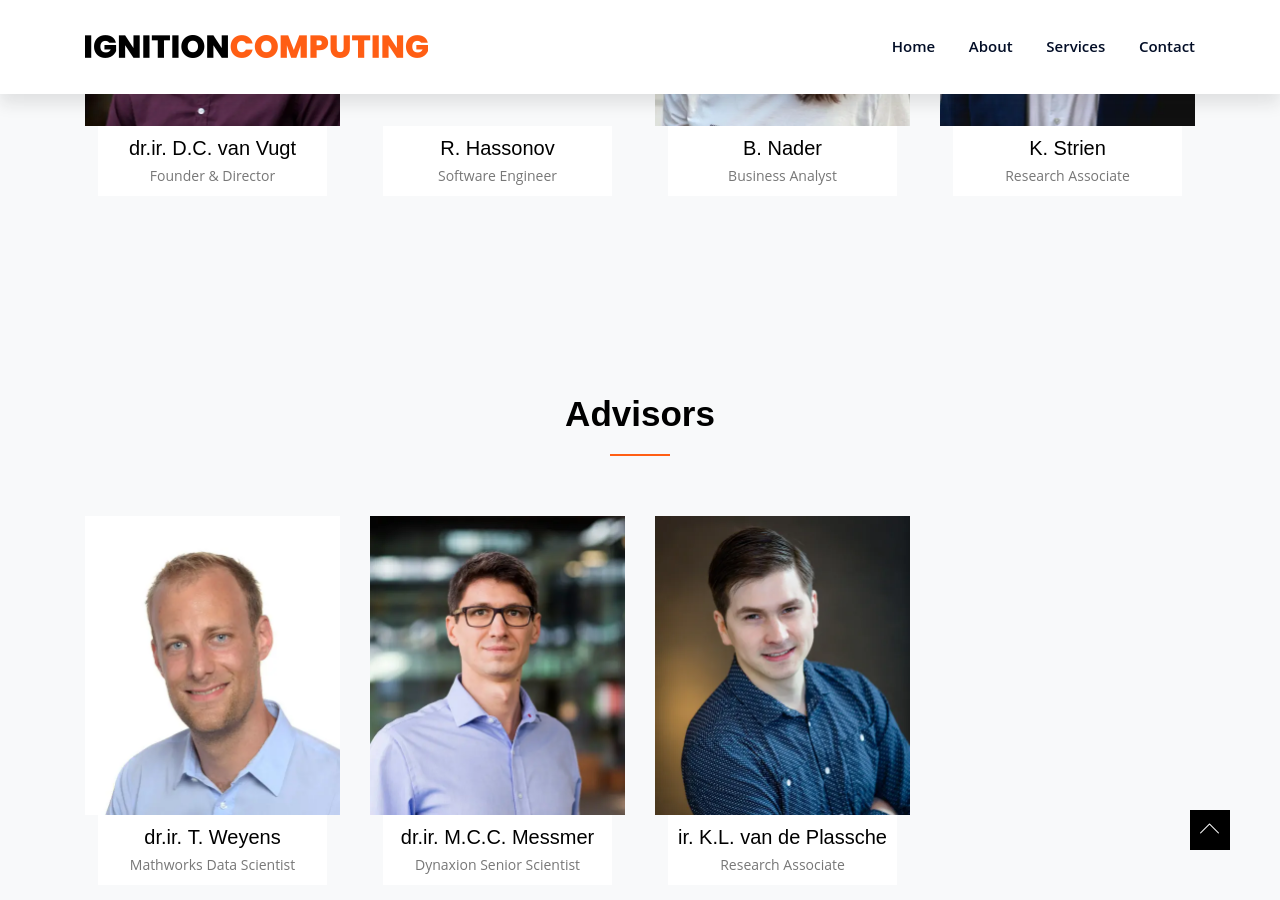
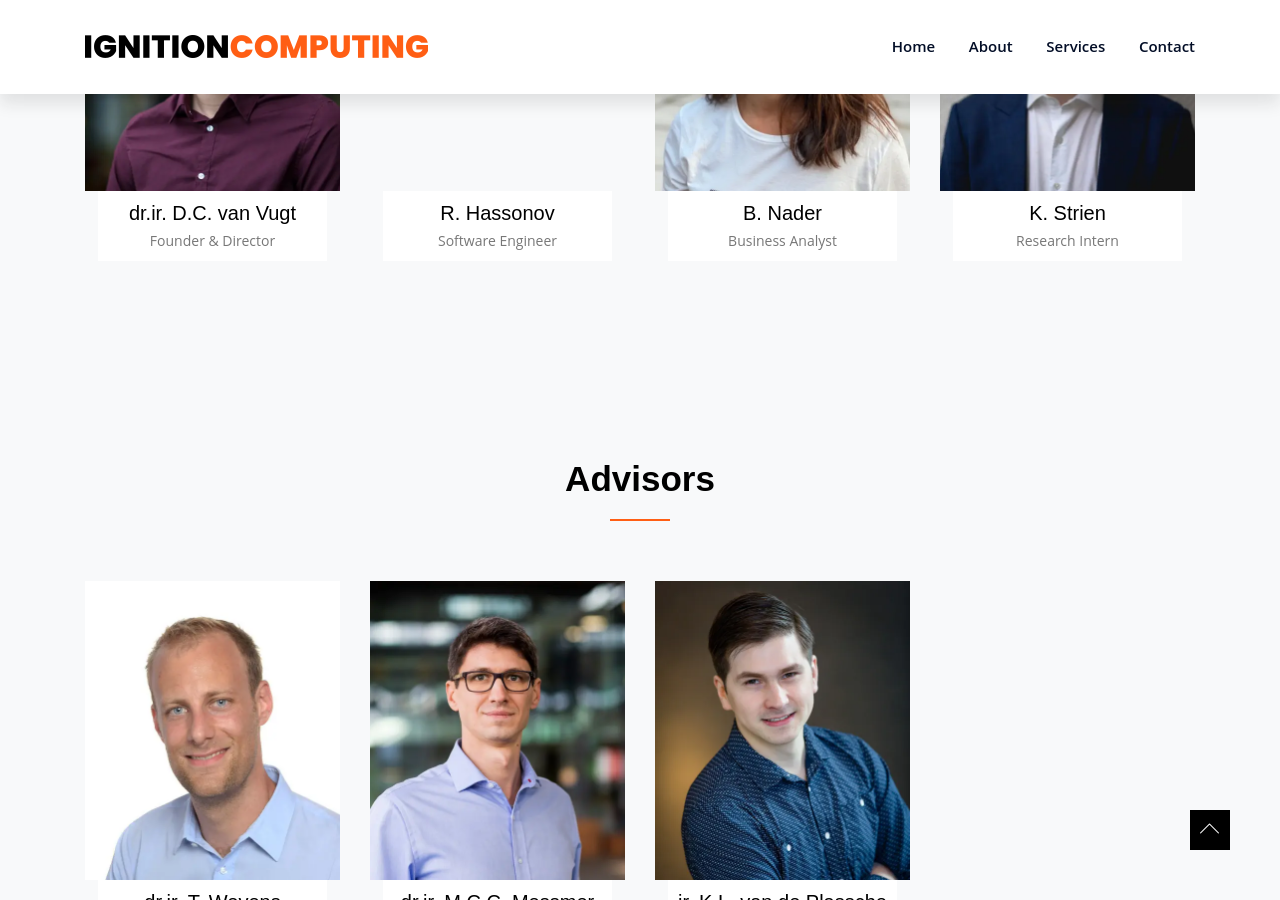
Before and after one commit to koenstrien/ignitioncomputing, a Jekyll site: the page built from index.html, in a window 1280 px wide and 900 px high, scrolled down 3079 px. Built offline with Jekyll 4.4.1, drawn with Linux system fonts in a browser that asks for light colours.

Commit message:
Fix webp

```diff
--- a/_data/team_members.yml
+++ b/_data/team_members.yml
@@ -21,7 +21,7 @@
 -
   title:
   name: K. Strien
-  role: Research Associate
+  role: Research Intern
   url: https://koenstrien.nl
   linkedin: http://linkedin.com/in/koenstrien
   image_base: /assets/img/team/koen
```
Also changed, not shown: assets/img/about/launch.webp (added).
